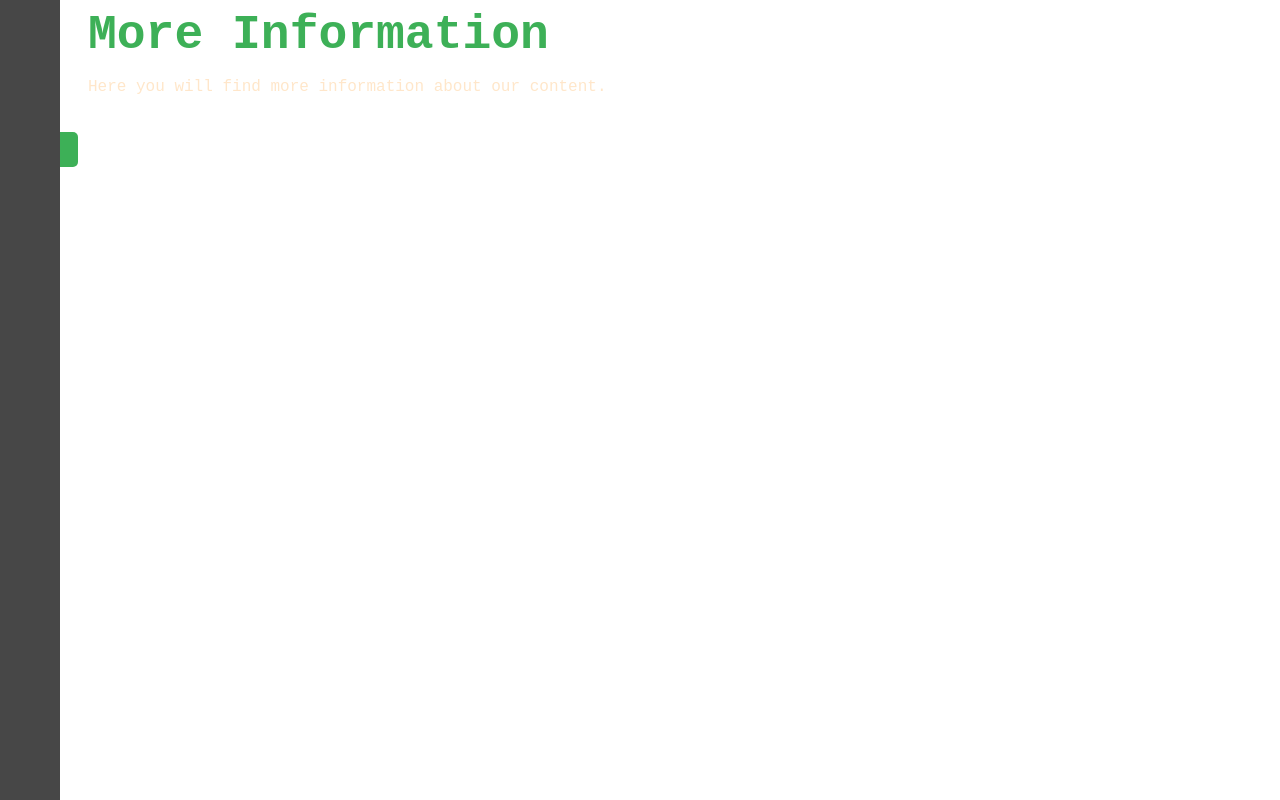
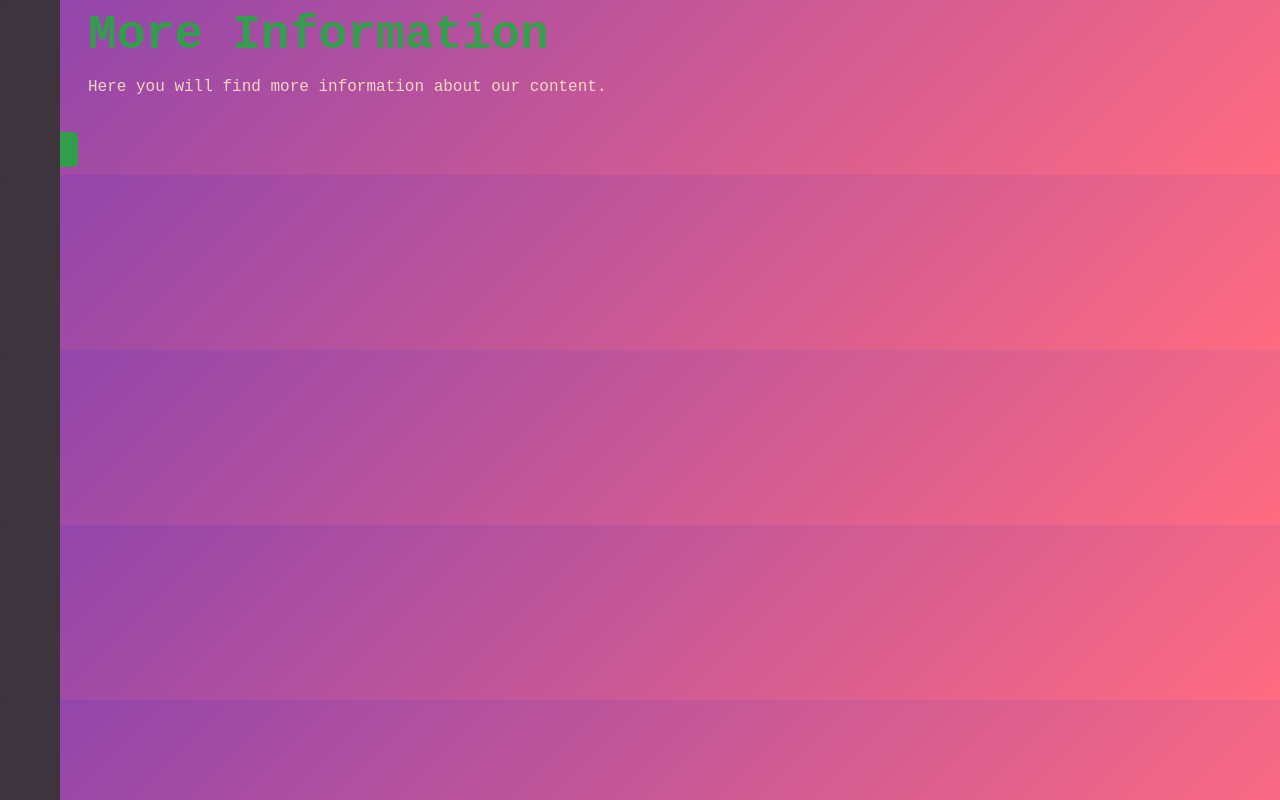
Before and after one commit to TheCreator187/puffingtonpost, a plain HTML site: page more.html in a window 1280 px wide. Drawn offline with Linux system fonts and the light colour scheme.

Commit message:
Add files via upload

```diff
--- a/style.css
+++ b/style.css
@@ -1,12 +1,9 @@
-html, body {
-    background-color: moz-linear-gradient(90deg, rgb(111, 114, 118) 0%, rgba(12, 12, 12, 0.7) 100%);
-}
-
 body {
     font-family: 'JetBrains Mono', monospace;
     color: bisque;
     opacity: 0.9;
     box-sizing: border-box;
+    background: linear-gradient(135deg, #8e44ad, #ff6b81); /* Purple-pink gradient */
 }
 
 
```
